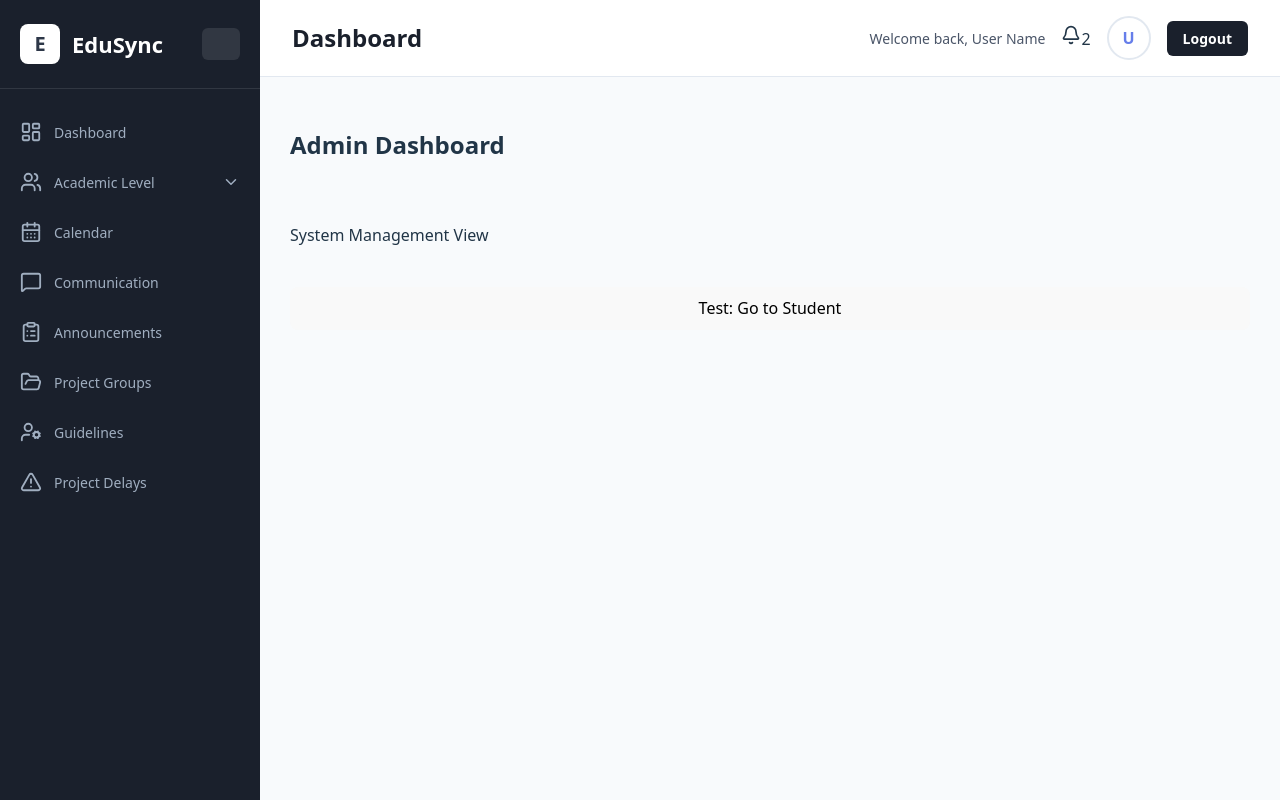
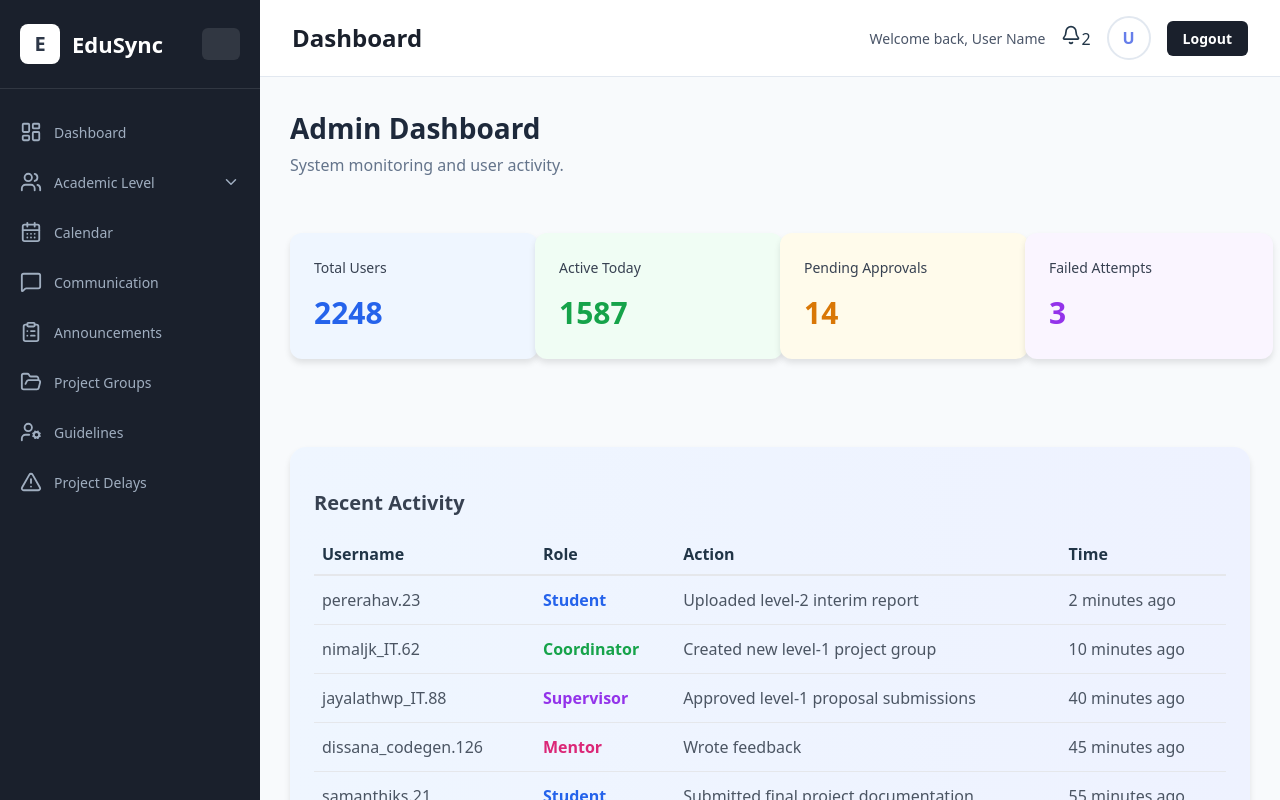
Before and after one commit to udithaanuradha/Edusync, a React app: page /admin in a window 1280 px wide. Built offline with nearby package versions, Linux system fonts and the light colour scheme; the HTML template or start-up script is replaced by a standard one.

Commit message:
admin dashboard added to the full project

```diff
--- a/src/App.tsx
+++ b/src/App.tsx
@@ -5,11 +5,12 @@ import { useAuth } from './context/AuthContext';
 import ProtectedRoute from './components/shared/ProtectedRoute';
 
 // Import Role Pages
-import AdminPage from './Pages/AdminPages/AdmonDashboard';
+import AdminPage from './Pages/AdminPages/AdminDashboard';
 import SupervisorPage from './Pages/SupervisorPages/SupervisorDashboard';
 import MentorPage from './Pages/MentorPages/MentorDashboard';
 import CoordinatorPage from './Pages/CoordinatorPages/CoordinatorDashboard';
 import StudentPage from './Pages/StudentPages/StudentDashboard';
+import AdminDashboard from './Pages/AdminPages/AdminDashboard';
 
 const App: React.FC = () => {
   const { user } = useAuth();
@@ -31,6 +32,8 @@ const App: React.FC = () => {
       <Route path="/mentor/*" element={<ProtectedRoute><MentorPage /></ProtectedRoute>} />
       <Route path="/coordinator/*" element={<ProtectedRoute><CoordinatorPage /></ProtectedRoute>} />
       <Route path="/student/*" element={<ProtectedRoute><StudentPage /></ProtectedRoute>} />
+      // Inside your Routes in App.tsx
+     <Route path="/admin/*" element={<ProtectedRoute><AdminDashboard /></ProtectedRoute>} />
 
       <Route path="/login" element={<div>Please Login</div>} />
 
--- a/src/Pages/AdminPages/AdminDashboard.css
+++ b/src/Pages/AdminPages/AdminDashboard.css
@@ -0,0 +1,40 @@
+.app-layout {
+  display: flex;
+  height: 100vh;
+  width: 100vw;
+  overflow: hidden;
+  background-color: #f8fafc; /* Light gray background from your design */
+}
+
+.main-viewport {
+  flex: 1;
+  display: flex;
+  flex-direction: column;
+  min-width: 0;
+}
+
+.content-container {
+  flex: 1;
+  padding: 32px;
+  overflow-y: auto;
+}
+
+.overview-title {
+  font-size: 28px;
+  font-weight: 700;
+  color: #1e293b; /* Dark text */
+  margin: 0;
+}
+
+.overview-subtitle {
+  color: #64748b; /* Gray text */
+  margin: 4px 0 32px 0;
+}
+
+/* Base styles for the stats grid we'll build */
+.stats-grid {
+  display: grid;
+  grid-template-columns: repeat(auto-fit, minmax(240px, 1fr));
+  gap: 24px;
+  margin-bottom: 32px;
+}
--- /dev/null
+++ b/src/Pages/AdminPages/AdminDashboard.tsx
@@ -0,0 +1,43 @@
+ // src/Pages/AdminPages/AdmonDashboard.tsx
+import React from 'react';
+import Sidebar from '../../components/shared/Sidebar';
+import Header from '../../components/shared/Header';
+import StatCard from '../../components/admin/StatCard';
+import ActivityTable from '../../components/admin/ActivityTable';
+import './AdminDashboard.css';
+
+const Dashboard: React.FC = () => {
+  return (
+    <div className="app-layout">
+      {/* 1. Fixed Sidebar */}
+      <Sidebar />
+
+      <div className="main-viewport">
+        {/* 2. Fixed Header at the top of the viewport */}
+        <Header />
+
+        {/* 3. Scrollable Content Area */}
+        <main className="content-container">
+          <div className="dashboard-header-section">
+            <h2 className="overview-title">Admin Dashboard</h2>
+            <p className="overview-subtitle">System monitoring and user activity.</p>
+          </div>
+
+          {/* This grid will now fit the width of the remaining space */}
+          <div className="stats-grid">
+            <StatCard title="Total Users" value="2248" color="blue" />
+            <StatCard title="Active Today" value="1587" color="green" />
+            <StatCard title="Pending Approvals" value="14" color="amber" />
+            <StatCard title="Failed Attempts" value="3" color="purple" />
+          </div>
+
+          <div className="overview-row">
+            <ActivityTable />
+          </div>
+        </main>
+      </div>
+    </div>
+  );
+};
+
+export default Dashboard;
--- a/src/Pages/AdminPages/AdmonDashboard.tsx
+++ /dev/null
@@ -1,26 +0,0 @@
-import React from 'react';
-import Sidebar from '../../components/shared/Sidebar';
-import Header from '../../components/shared/Header';
-import { useAuth } from '../../context/AuthContext';
-import { useNavigate } from 'react-router-dom';
-import './AdminDashboard.css';
-
-const AdminPage = () => {
-  const { switchRole } = useAuth();
-  const navigate = useNavigate();
-
-  return (
-    <div className="app-layout">
-      <Sidebar />
-      <div className="main-viewport">
-        <Header />
-        <main className="content-container">
-          <h2 className="overview-title">Admin Dashboard</h2>
-          <p className="overview-subtitle">System Management View</p>
-          <button onClick={() => { switchRole('student'); navigate('/student'); }}>Test: Go to Student</button>
-        </main>
-      </div>
-    </div>
-  );
-};
-export default AdminPage;
--- /dev/null
+++ b/src/components/admin/ActivityTable.tsx
@@ -0,0 +1,102 @@
+import React from 'react';
+
+interface ActivityRow {
+  username: string;
+  role: string;
+  roleColor: string;
+  action: string;
+  time: string;
+}
+
+const ActivityTable: React.FC = () => {
+
+  const activities: ActivityRow[] = [
+    {
+      username: 'pererahav.23',
+      role: 'Student',
+      roleColor: '#2563eb',
+      action: 'Uploaded level-2 interim report',
+      time: '2 minutes ago',
+    },
+    {
+      username: 'nimaljk_IT.62',
+      role: 'Coordinator',
+      roleColor: '#16a34a',
+      action: 'Created new level-1 project group',
+      time: '10 minutes ago',
+    },
+    {
+      username: 'jayalathwp_IT.88',
+      role: 'Supervisor',
+      roleColor: '#9333ea',
+      action: 'Approved level-1 proposal submissions',
+      time: '40 minutes ago',
+    },
+    {
+      username: 'dissana_codegen.126',
+      role: 'Mentor',
+      roleColor: '#db2777',
+      action: 'Wrote feedback',
+      time: '45 minutes ago',
+    },
+    {
+      username: 'samanthiks.21',
+      role: 'Student',
+      roleColor: '#2563eb',
+      action: 'Submitted final project documentation',
+      time: '55 minutes ago',
+    },
+  ];
+
+  return (
+    <div style={{
+      background: 'linear-gradient(to right, #eff6ff, #eef2ff)',
+      marginTop: '32px',
+      padding: '24px',
+      borderRadius: '16px',
+      boxShadow: '0 4px 6px rgba(0,0,0,0.1)',
+    }}>
+
+      <h2 style={{
+        fontSize: '20px',
+        fontWeight: '700',
+        marginBottom: '16px',
+        color: '#374151',
+      }}>
+        Recent Activity
+      </h2>
+
+      <table style={{ width: '100%', textAlign: 'left', borderCollapse: 'collapse' }}>
+
+        <thead>
+          <tr style={{ borderBottom: '2px solid #e5e7eb' }}>
+            <th style={{ padding: '8px' }}>Username</th>
+            <th style={{ padding: '8px' }}>Role</th>
+            <th style={{ padding: '8px' }}>Action</th>
+            <th style={{ padding: '8px' }}>Time</th>
+          </tr>
+        </thead>
+
+        <tbody style={{ color: '#4b5563' }}>
+          {activities.map((activity: ActivityRow, index: number) => (
+            <tr key={index} style={{ borderBottom: '1px solid #e5e7eb' }}>
+              <td style={{ padding: '12px 8px' }}>{activity.username}</td>
+              <td style={{
+                padding: '12px 8px',
+                fontWeight: '600',
+                color: activity.roleColor
+              }}>
+                {activity.role}
+              </td>
+              <td style={{ padding: '12px 8px' }}>{activity.action}</td>
+              <td style={{ padding: '12px 8px' }}>{activity.time}</td>
+            </tr>
+          ))}
+        </tbody>
+
+      </table>
+    </div>
+  );
+};
+
+export default ActivityTable;
--- /dev/null
+++ b/src/components/admin/StatCard.tsx
@@ -0,0 +1,49 @@
+import React from 'react';
+
+type ColorType = 'blue' | 'green' | 'purple' | 'amber';
+
+interface StatCardProps {
+  title: string;
+  value: string | number;
+  color?: ColorType;
+}
+
+const colorStyles: Record<ColorType, React.CSSProperties> = {
+  blue: { backgroundColor: '#eff6ff', color: '#2563eb' },
+  green: { backgroundColor: '#f0fdf4', color: '#16a34a' },
+  purple: { backgroundColor: '#faf5ff', color: '#9333ea' },
+  amber: { backgroundColor: '#fffbeb', color: '#d97706' },
+};
+
+const StatCard: React.FC<StatCardProps> = ({ title, value, color = 'blue' }) => {
+  return (
+    <div style={{
+      ...colorStyles[color],
+      padding: '24px',
+      borderRadius: '12px',
+      boxShadow: '0 4px 6px rgba(0,0,0,0.1)',
+      width: '200px',
+      minWidth: '150px',
+    }}>
+      <h3 style={{
+        color: '#374151',
+        fontSize: '14px',
+        fontWeight: '500',
+        margin: '0',
+      }}>
+        {title}
+      </h3>
+      <p style={{
+        fontSize: '30px',
+        fontWeight: '700',
+        marginTop: '12px',
+        margin: '12px 0 0 0',
+        color: colorStyles[color].color,
+      }}>
+        {value}
+      </p>
+    </div>
+  );
+};
+
+export default StatCard;
--- a/src/context/AuthContext.tsx
+++ b/src/context/AuthContext.tsx
@@ -12,7 +12,7 @@ export const AuthProvider: React.FC<{ children: ReactNode }> = ({ children }) =>
   // Initial state
   const [user, setUser] = useState<{ name: string; role: string } | null>({
     name: 'User Name',
-    role: 'admin' // Start as coordinator
+    role: 'student' // Start as coordinator
   });
 
   // This function updates the role
--- a/src/index.css
+++ b/src/index.css
@@ -75,3 +75,24 @@ button:focus-visible {
     background-color: #f9f9f9;
   }
 }
+/* Global Layout Rules */
+.app-layout {
+  display: flex;
+  height: 100vh;
+  width: 100vw;
+  overflow: hidden;
+}
+
+.main-viewport {
+  flex: 1;
+  display: flex;
+  flex-direction: column;
+  overflow: hidden;
+}
+
+.content-container {
+  flex: 1;
+  overflow-y: auto;
+  padding: 30px;
+  background-color: #f8fafc;
+}
```
